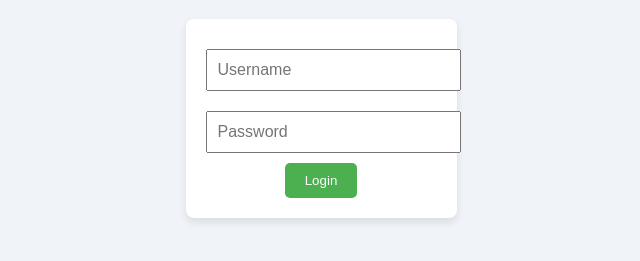
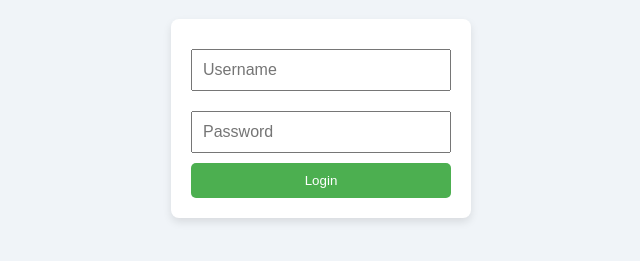
Before and after one commit to rajjain497/Project-Shivani, a website: page Public/shivani-login.html in a window 1280 px wide. Shown: the part 119-380 px from the top of the page, without its empty margins (319-959 px from the left). Drawn offline with Linux system fonts and the light colour scheme.

Commit message:
Updated Shivani login page design

```diff
--- a/Public/shivani-login.html
+++ b/Public/shivani-login.html
@@ -17,12 +17,15 @@
             border-radius: 8px;
             box-shadow: 0 4px 8px rgba(0, 0, 0, 0.1);
             display: inline-block;
+            width: 300px; /* Set a fixed width for the login box */
+            box-sizing: border-box;
         }
         input {
             padding: 10px;
-            width: 100%;
+            width: 100%; /* Ensure inputs take full width */
             margin: 10px 0;
             font-size: 16px;
+            box-sizing: border-box; /* Ensure padding is included in the width */
         }
         button {
             padding: 10px 20px;
@@ -31,6 +34,8 @@
             border: none;
             border-radius: 5px;
             cursor: pointer;
+            width: 100%; /* Button takes full width of the login box */
+            box-sizing: border-box;
         }
     </style>
 </head>
```
